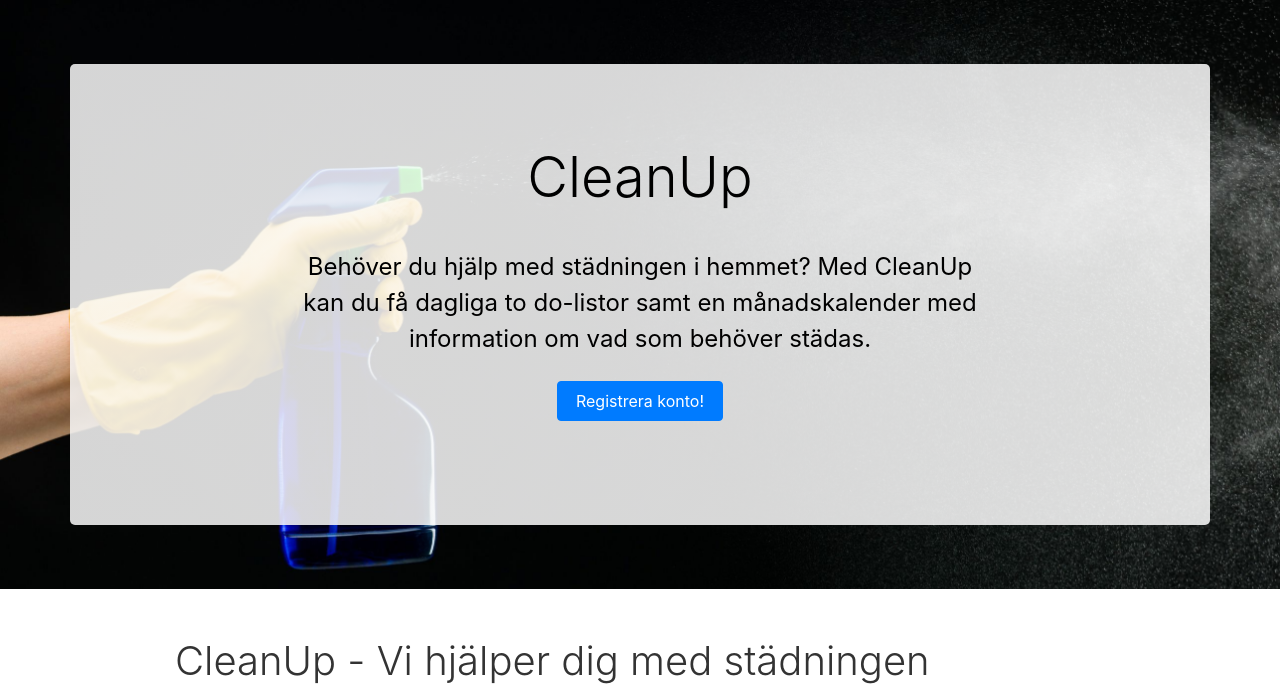
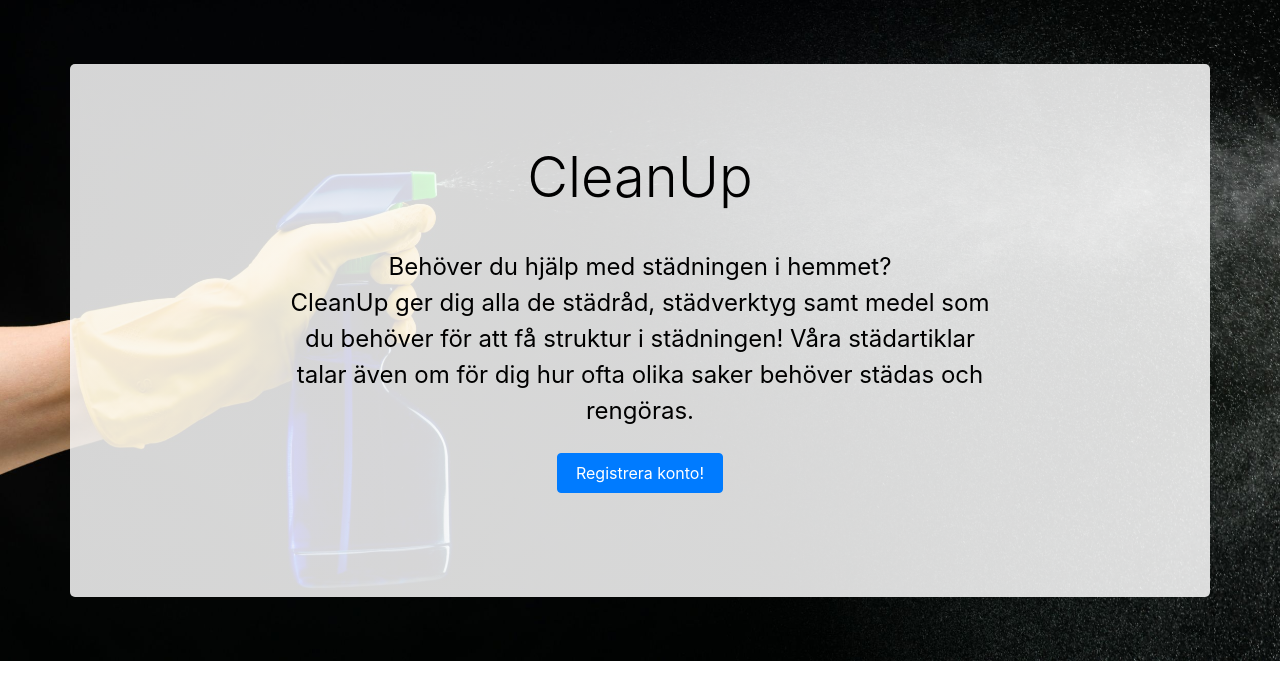
Before and after one commit to christopherlindberg1/CleanUp, a Flask app: page / in a window 1280 px wide. Shown: the part 56-753 px from the top of the page. Run offline with Flask 2, Linux system fonts and the light colour scheme; some libraries are stand-ins or nearby versions.

Commit message:
Uppdatering efter granskning

```diff
--- a/project-files/app.py
+++ b/project-files/app.py
@@ -7,14 +7,13 @@
 app = Flask(__name__)
 
 
-#Config MySQL
 app.config['MYSQL_HOST'] = 'localhost'
 app.config['MYSQL_USER'] = 'root'
 app.config['MYSQL_PASSWORD'] = ''
 app.config['MYSQL_DB'] = 'cudb'
 app.config['MYSQL_CURSORCLASS'] = 'DictCursor'
 
-#init MYSQL
+
 mysql = MySQL(app)
 
 
@@ -30,7 +29,7 @@
 
 @app.route("/update/", methods=["POST"])
 def update():
-
+    '''Skapar variabler för rubrik och innehåll och skriver in som textfil på rätt plats. Omdirigerar därefter användaren tillbaka till Lexikon-sidan.'''
     headline = request.form.get("headline")
     content = request.form.get("content")
     article_path = "static/cleaning_articles/" + str(headline) + ".txt"
--- a/project-files/functions.py
+++ b/project-files/functions.py
@@ -23,6 +23,7 @@
             path = "static/cleaning_articles/" + headline
             fill = days_file = open(path,'r')
             text = fill.read()
+            fill.close()
         else:
             print("test")
     return (a + ": " + text)
--- a/project-files/templates/index.html
+++ b/project-files/templates/index.html
@@ -5,7 +5,9 @@
 	<div class="jumbotron jumbotron-fluid home">
 		<div class="container home">
 			<h1 class="display-4 home">CleanUp</h1>
-			<p>Behöver du hjälp med städningen i hemmet? Med CleanUp kan du få dagliga to do-listor samt en månadskalender med information om vad som behöver städas. </p>
+			<p>Behöver du hjälp med städningen i hemmet? <br> CleanUp ger dig alla de städråd, städverktyg samt medel som du
+				 behöver för att få struktur i städningen! Våra städartiklar talar även om för dig hur ofta olika saker
+				 behöver städas och rengöras.</p>
 			<!-- <button class="btn btn-primary home"><a href="/article_list.html/">Se alla våra städtips här!</a></button> -->
 			{% if session.logged_in %}
 				<p><a class="btn btn-primary" href="/article_list/" role="button">Se alla våra städtips här!</a></p>
```
